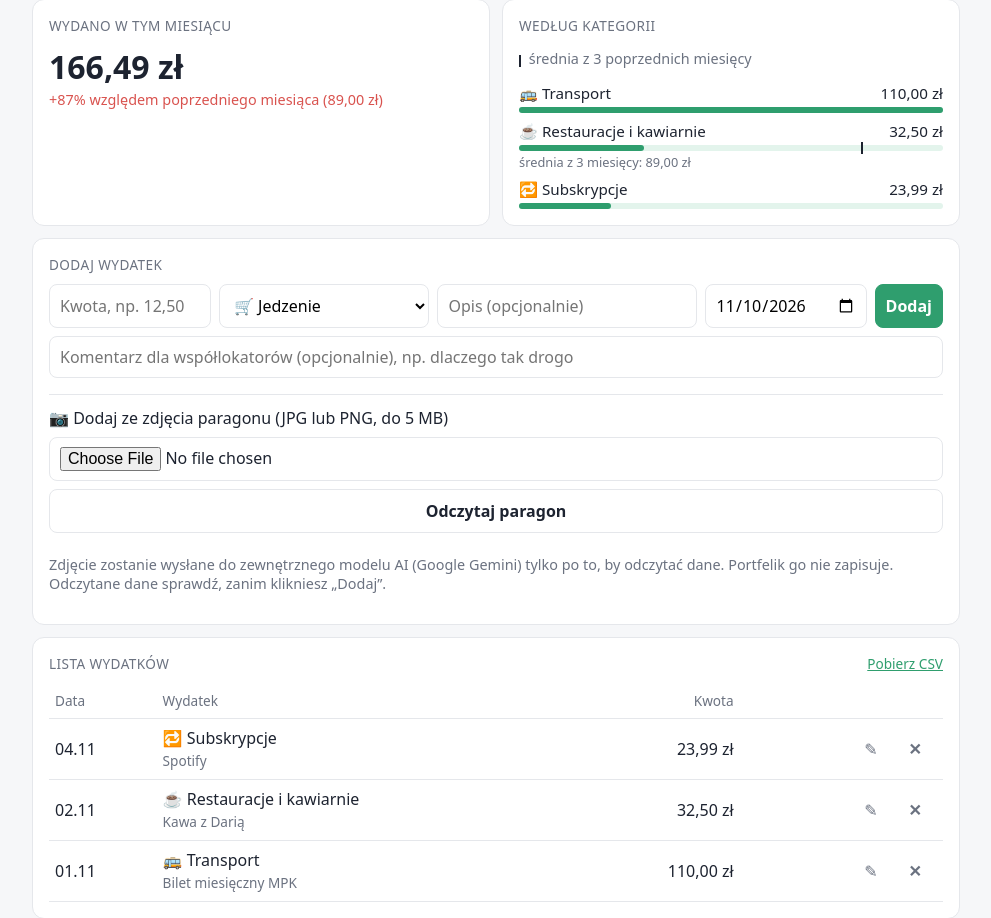
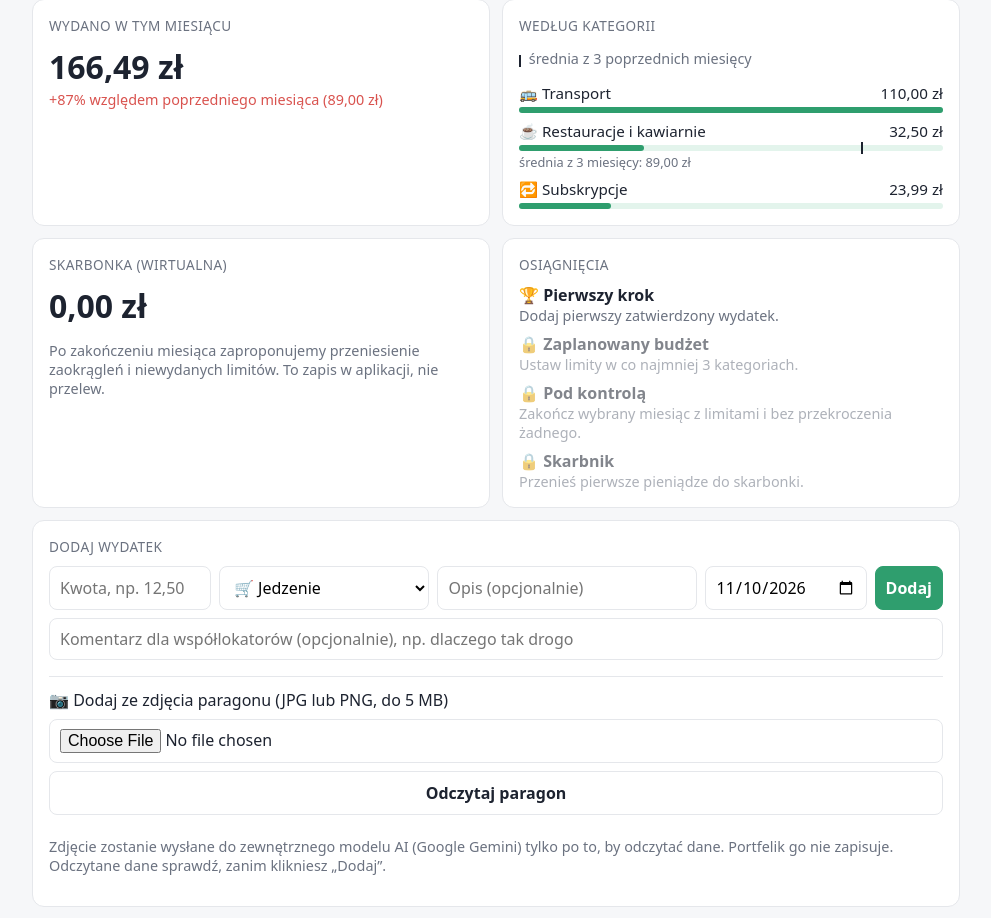
Before and after one commit to Quertikk/Portfelik, a Flask app: page /portfel/1 in a window 1280 px wide. Shown: the part 239-1157 px from the top of the page, without its empty margins (144-1135 px from the left). Run offline with Flask 3, Linux system fonts and the light colour scheme; the visitor is signed in with stand-in values (Sample User, id 1); data comes from the database, SQL or seed files in the repository; data that the repository does not hold is empty; some libraries are stand-ins or nearby versions.

Commit message:
F14 skarbonka i F15 osiągnięcia: przeniesienie zaokrągleń i niewydanych limitów, odznaki, wirtualne kary

```diff
--- a/app.py
+++ b/app.py
@@ -14,7 +14,8 @@ from flask_wtf.csrf import CSRFProtect
 import db
 import receipts
 from auth import bp as auth_bp
-from budget import average, due_soon, limit_state, saver_mode, settle
+from budget import (PENALTIES, achievements, average, due_soon, limit_state, month_done, saver_mode,
+                    settle)
 
 
 def load_secret_key():
@@ -136,6 +137,20 @@ def prev_averages(wallet_id, month):
     return {cid: average(total, months) for cid, total in rows}
 
 
+def piggy_proposal(wallet_id, month):
+    """F14: (zaokrąglenia do pełnych złotych, niewydane limity kategorii) miesiąca w groszach."""
+    ym = month.strftime("%Y-%m")
+    roundup = g.conn.execute(
+        f"SELECT COALESCE(SUM((100 - e.amount % 100) % 100), 0) FROM expenses e"
+        f" WHERE e.wallet_id = ? AND substr(e.spent_on, 1, 7) = ? AND {APPROVED}", (wallet_id, ym)).fetchone()[0]
+    leftover = g.conn.execute(
+        "SELECT COALESCE(SUM(MAX(l.amount - COALESCE(s.total, 0), 0)), 0) FROM category_limits l"
+        " LEFT JOIN (SELECT e.category_id, SUM(e.amount) AS total FROM expenses e"
+        f"   WHERE e.wallet_id = ? AND substr(e.spent_on, 1, 7) = ? AND {APPROVED} GROUP BY e.category_id) s"
+        "   ON s.category_id = l.category_id WHERE l.wallet_id = ?", (wallet_id, ym, wallet_id)).fetchone()[0]
+    return roundup, leftover
+
+
 def needs_approval(wallet, amount):
     return wallet["kind"] == "shared" and amount > wallet["approval_threshold"]
 
@@ -229,6 +244,18 @@ def wallet(wallet_id):
         " WHERE e.wallet_id = ? AND e.status = 'pending' ORDER BY e.spent_on, e.id", (w["id"],)).fetchall()
     total = month_total(w["id"], month)
     prev_total = month_total(w["id"], shift_month(month, -1))
+    done = month_done(month, date.today())
+    piggy = g.conn.execute("SELECT COALESCE(SUM(amount), 0) FROM piggy_deposits WHERE wallet_id = ?",
+                           (w["id"],)).fetchone()[0]
+    moved = g.conn.execute("SELECT amount FROM piggy_deposits WHERE wallet_id = ? AND month = ?",
+                           (w["id"], ym)).fetchone()
+    roundup, leftover = piggy_proposal(w["id"], month) if done and not moved else (0, 0)
+    overs = [c for c in limited if c["state"] == "over"]
+    badges = achievements(
+        g.conn.execute(f"SELECT COUNT(*) FROM expenses e WHERE e.wallet_id = ? AND {APPROVED}",
+                       (w["id"],)).fetchone()[0],
+        g.conn.execute("SELECT COUNT(*) FROM category_limits WHERE wallet_id = ?", (w["id"],)).fetchone()[0],
+        len(overs), done, piggy)
     invitation = w["kind"] == "shared" and g.conn.execute(
         "SELECT code, expires_at FROM invitations WHERE wallet_id = ? AND expires_at > datetime('now')"
         " ORDER BY id DESC LIMIT 1", (w["id"],)).fetchone()
@@ -238,6 +265,8 @@ def wallet(wallet_id):
         limits={c["id"]: c["lim"] for c in limited},
         prev_total=prev_total, by_category=by_category, by_person=by_person,
         balance=balance, transfers=transfers, prefill=request.args,
+        piggy=piggy, moved=moved and moved["amount"], roundup=roundup, leftover=leftover,
+        badges=badges, penalties=[(c, PENALTIES[i % len(PENALTIES)]) for i, c in enumerate(overs)],
         categories=g.conn.execute("SELECT * FROM categories ORDER BY id").fetchall(),
         month=month, month_name=f"{MONTHS[month.month - 1]} {month.year}",
         prev_m=shift_month(month, -1).strftime("%Y-%m"),
@@ -486,6 +515,25 @@ def set_limits(wallet_id):
     return redirect(url_for("wallet", wallet_id=w["id"]))
 
 
+@app.post("/portfel/<int:wallet_id>/skarbonka")
+def piggy_move(wallet_id):
+    """F14: przeniesienie zaokrągleń i niewydanych limitów zakończonego miesiąca do skarbonki (raz na miesiąc).
+
+    Kwotę liczy serwer, nie formularz. Skarbonka jest wirtualna: to zapis w bazie, nie przelew.
+    """
+    w = get_wallet(wallet_id)
+    month = parse_month(request.args.get("m") or request.form.get("m"))
+    amount = sum(piggy_proposal(w["id"], month)) if month_done(month, date.today()) else 0
+    if amount <= 0:
+        flash("Nie ma teraz nic do przeniesienia do skarbonki.", "error")
+    elif g.conn.execute("INSERT OR IGNORE INTO piggy_deposits (wallet_id, month, amount) VALUES (?, ?, ?)",
+                        (w["id"], month.strftime("%Y-%m"), amount)).rowcount:
+        flash(f"Do skarbonki przeniesiono {format_zl(amount)}.", "ok")
+    else:
+        flash("Ten miesiąc jest już przeniesiony do skarbonki.", "error")
+    return redirect(url_for("wallet", wallet_id=w["id"], m=month.strftime("%Y-%m")))
+
+
 @app.post("/wydatek/<int:expense_id>/usun")
 def delete_expense(expense_id):
     deleted = g.conn.execute(
--- a/budget.py
+++ b/budget.py
@@ -75,3 +75,30 @@ def settle(paid):
         if not due[c]:
             creditors.pop(0)
     return balance, transfers
+
+
+def month_done(month, today):
+    """F14/F15: miesiąc (pierwszy dzień) jest zakończony: minął albo dziś jest jego ostatni dzień."""
+    first = today.replace(day=1)
+    return month < first or (month == first and today.day == calendar.monthrange(today.year, today.month)[1])
+
+
+def achievements(approved_expenses, limits, over, done, piggy):
+    """F15: lista (nazwa, opis, zdobyte). Tylko zapisy w aplikacji, żadnych prawdziwych płatności.
+
+    approved_expenses: liczba zatwierdzonych wydatków portfela; limits: liczba kategorii z limitem;
+    over: liczba przekroczonych limitów w wybranym miesiącu; done: czy miesiąc się zakończył; piggy: saldo skarbonki.
+    """
+    return [
+        ("Pierwszy krok", "Dodaj pierwszy zatwierdzony wydatek.", approved_expenses > 0),
+        ("Zaplanowany budżet", "Ustaw limity w co najmniej 3 kategoriach.", limits >= 3),
+        ("Pod kontrolą", "Zakończ wybrany miesiąc z limitami i bez przekroczenia żadnego.",
+         done and limits > 0 and over == 0),
+        ("Skarbnik", "Przenieś pierwsze pieniądze do skarbonki.", piggy > 0),
+    ]
+
+
+# F15: humorystyczne, wirtualne „kary” za przekroczony limit; kolejna kategoria dostaje kolejną karę
+PENALTIES = ["Kawa dla całego mieszkania (na niby).", "Wyniesienie śmieci przez cały tydzień.",
+             "Jeden dzień bez zamawiania jedzenia.", "Umycie naczyń po wszystkich.",
+             "Dziesięć pompek przed następnym zakupem."]
--- a/db.py
+++ b/db.py
@@ -79,6 +79,14 @@ CREATE TABLE subscriptions (
     name         TEXT NOT NULL,
     amount       INTEGER NOT NULL CHECK (amount > 0),
     day_of_month INTEGER NOT NULL CHECK (day_of_month BETWEEN 1 AND 31)
+);
+""", """
+-- F14: skarbonka (wirtualna); jedno przeniesienie na portfel i miesiąc (month = RRRR-MM), kwota w groszach
+CREATE TABLE piggy_deposits (
+    wallet_id INTEGER NOT NULL REFERENCES wallets(id),
+    month     TEXT NOT NULL,
+    amount    INTEGER NOT NULL CHECK (amount > 0),
+    PRIMARY KEY (wallet_id, month)
 );
 """]
 
--- a/static/style.css
+++ b/static/style.css
@@ -123,3 +123,6 @@ tfoot th { color: var(--text); font-weight: 600; }
   th, td { padding: 8px 3px; }
   .row-actions { flex-direction: column; }
 }
+
+.badge-row { margin-top: 8px; opacity: .55; }
+.badge-row.earned { opacity: 1; }
--- a/templates/wallet.html
+++ b/templates/wallet.html
@@ -103,6 +103,36 @@
     </form>
   </div>
   {% endif %}
+</section>
+
+<section class="cards">
+  <div class="card stat">
+    <span class="label">Skarbonka (wirtualna)</span>
+    <span class="big">{{ piggy | zl }}</span>
+    {% if moved %}
+      <p class="muted">{{ month_name }}: przeniesiono {{ moved | zl }}.</p>
+    {% elif roundup + leftover %}
+      <p>Na koniec miesiąca możesz przenieść: zaokrąglenia do pełnych złotych {{ roundup | zl }}
+        i niewydane limity {{ leftover | zl }}, razem <strong>{{ (roundup + leftover) | zl }}</strong>.</p>
+      <form method="post" action="{{ url_for('piggy_move', wallet_id=wallet.id, m=month.strftime('%Y-%m')) }}">
+        <input type="hidden" name="csrf_token" value="{{ csrf_token() }}">
+        <button type="submit">Przenieś do skarbonki</button>
+      </form>
+    {% else %}
+      <p class="muted">Po zakończeniu miesiąca zaproponujemy przeniesienie zaokrągleń i niewydanych limitów. To zapis w aplikacji, nie przelew.</p>
+    {% endif %}
+  </div>
+
+  <div class="card">
+    <span class="label">Osiągnięcia</span>
+    {% for name, desc, earned in badges %}
+      <div class="badge-row {{ 'earned' if earned }}"><strong>{{ '🏆' if earned else '🔒' }} {{ name }}</strong>
+        <div class="muted">{{ desc }}</div></div>
+    {% endfor %}
+    {% for c, penalty in penalties %}
+      <p class="limit-note over">{{ c.icon }} Limit „{{ c.name }}” przekroczony. Wirtualna kara: {{ penalty }}</p>
+    {% endfor %}
+  </div>
 </section>
 
 {% if pending %}
```
Also changed, not shown: tests/test_gamification.py (added, +89 -0 lines).
